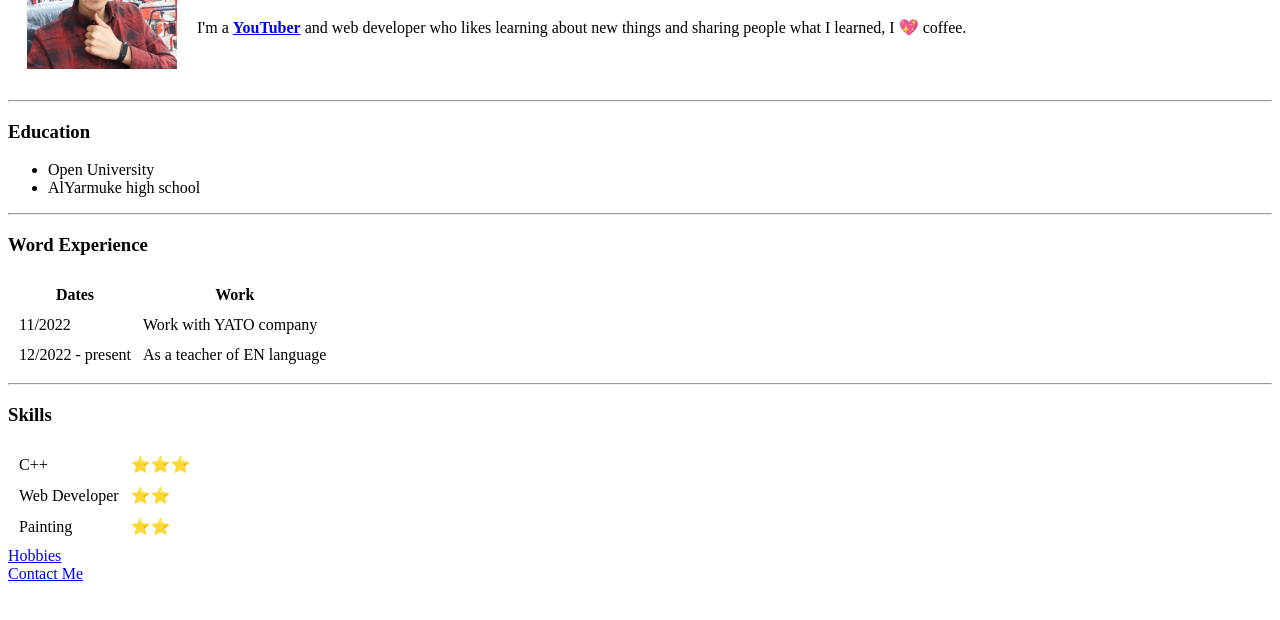
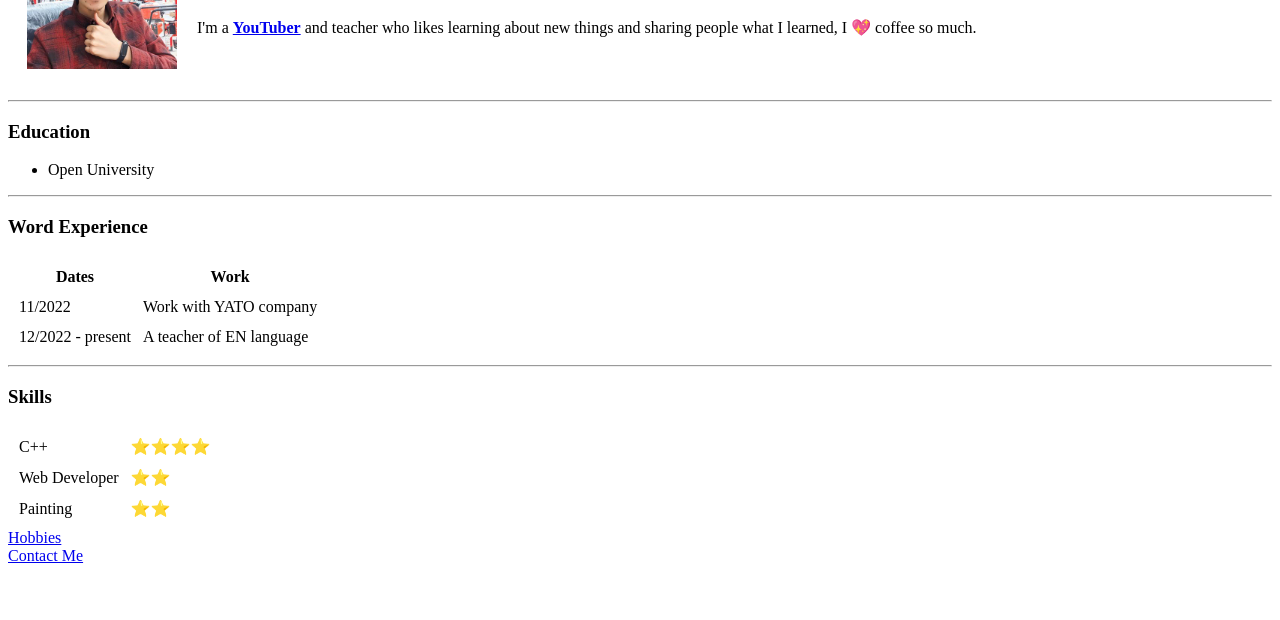
Before and after one commit to r4mOOm4r/cv, a plain HTML site: page index.html in a window 1280 px wide. Shown: the part 108-728 px from the top of the page. Drawn offline with Linux system fonts and the light colour scheme.

Commit message:
index.html

```diff
--- a/index.html
+++ b/index.html
@@ -12,14 +12,17 @@
                <td>
                    <h1>Omar Mlitan</h1>
                    <p>
-                       I'm a <strong><a href="https://www.youtube.com/channel/UCkbm73NfCtC5Ha1p0dABXoA">YouTuber</a></strong> and web developer who likes learning about new things
-                       and sharing people what I learned, I 💖 coffee.
+                       I'm a <strong><a href="https://www.youtube.com/channel/UCkbm73NfCtC5Ha1p0dABXoA">YouTuber</a></strong> and teacher who likes learning about new things
+                       and sharing people what I learned, I 💖 coffee so much.
                    </p>
                </td>
         </tr>
     </table><hr>
                    <h3>Education</h3>
-                   <ul><li>Open University </li><li>AlYarmuke high school</li></ul>
+    <!-- Actually I have dropped before and I returned back to university after taking three years only focusing on my second language -->
+    <!-- I studied IT -->
+                   <ul><li>Open University </li>
+                  </ul>
                    <hr>
 
                    <h3>Word Experience</h3>
@@ -36,7 +39,7 @@
     <tr>
     <td>11/2022</td> <td>Work with YATO company</td>
     </tr>
-    <tr><td>12/2022 - present</td><td>As a teacher of EN language</td></tr>
+    <tr><td>12/2022 - present</td><td>A teacher of EN language</td></tr>
 </tbody>
 
 
@@ -47,7 +50,7 @@
                 <table cellspacing="10">
                     <tr>
                         <td>C++</td>
-                        <td>⭐⭐⭐</td>
+                        <td>⭐⭐⭐⭐</td>
                     </tr>
                     <tr>
                         <td>Web Developer</td>
```
